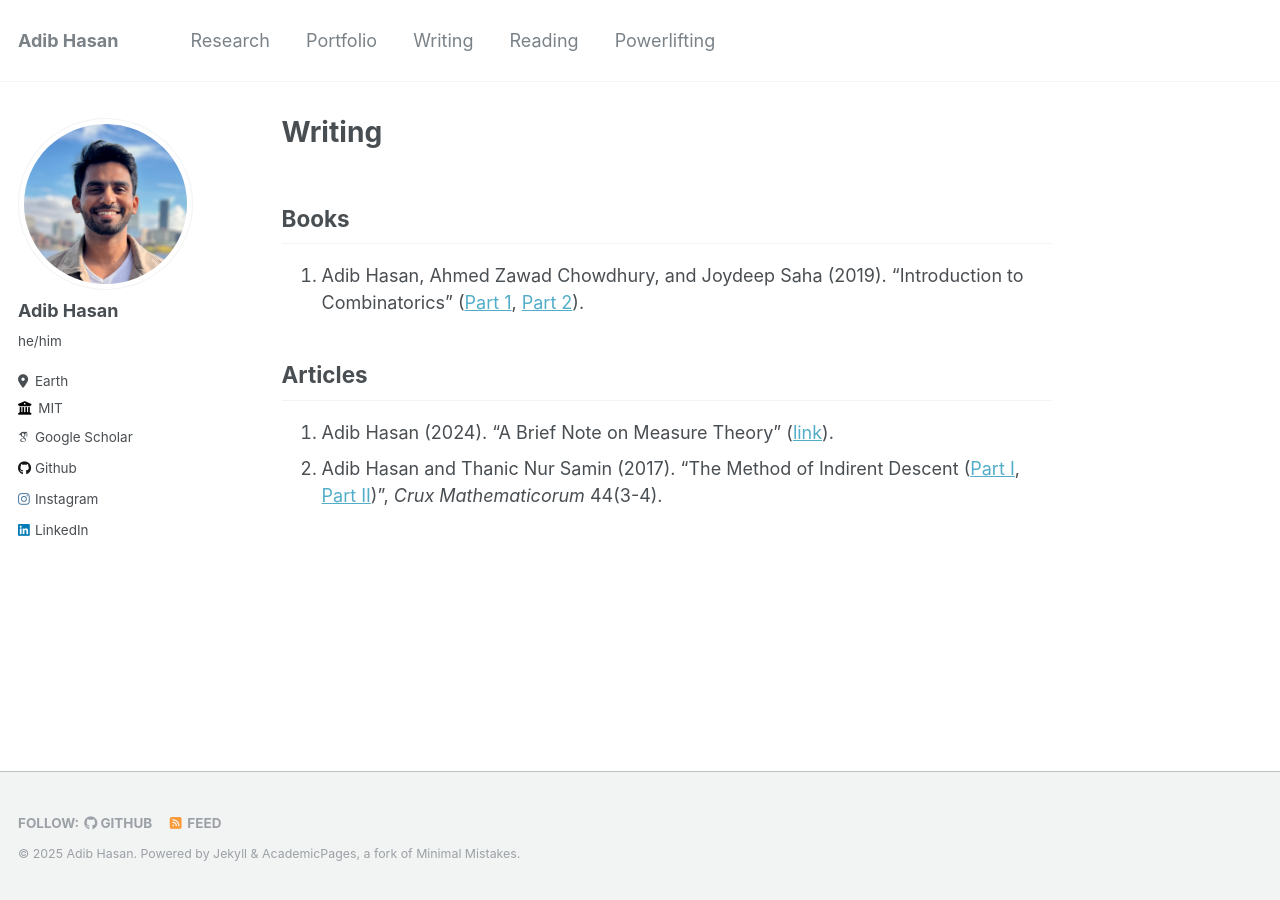
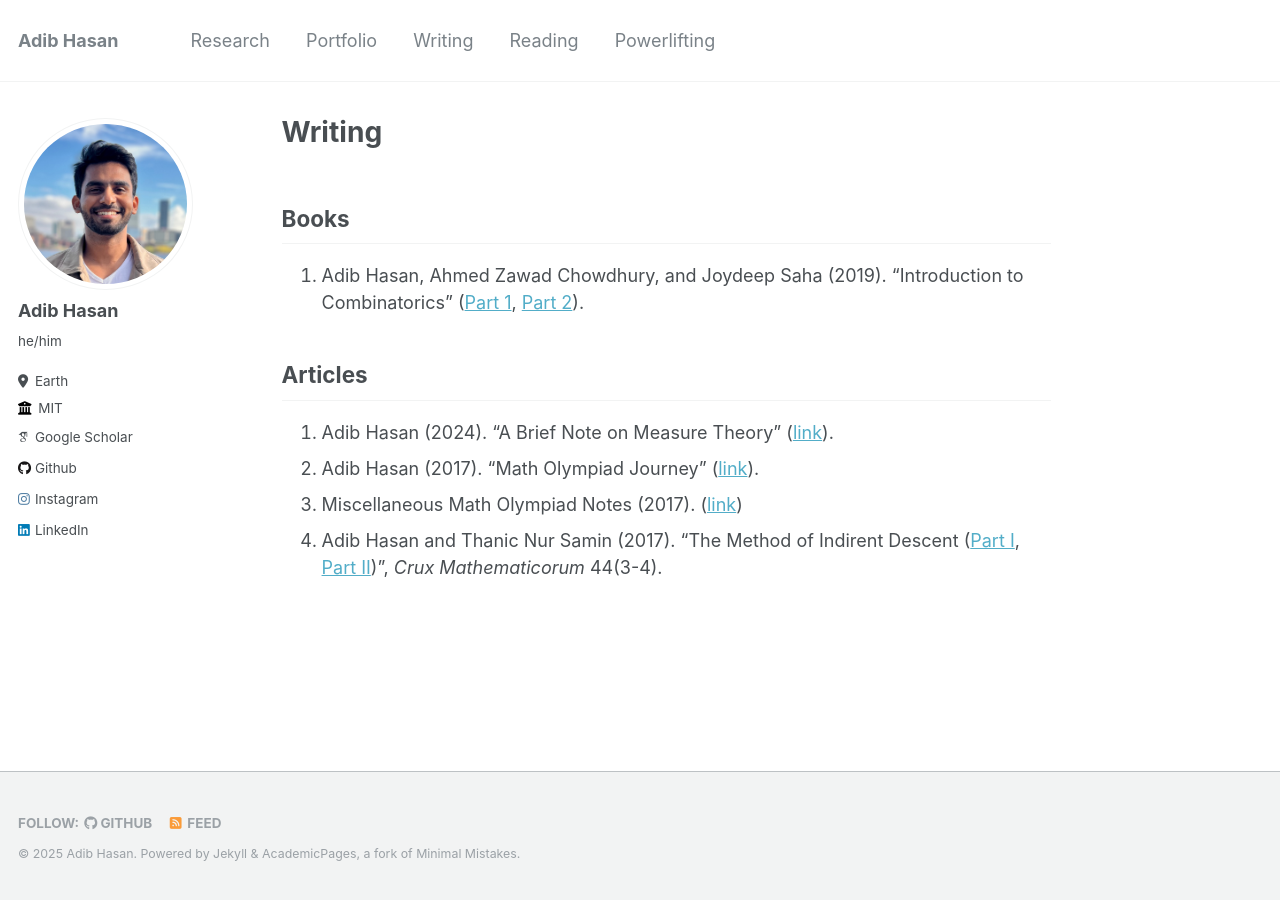
Before and after one commit to Neehan/neehan.github.io, a Jekyll site: the page built from _pages/writing.md, in a window 1280 px wide. Built offline with Jekyll 4.4.1, drawn with Linux system fonts in a browser that asks for light colours; some web fonts are replaced.

Commit message:
Update writing.md

```diff
--- a/_pages/writing.md
+++ b/_pages/writing.md
@@ -8,4 +8,6 @@ author_profile: true
 
 ## Articles
 1. Adib Hasan (2024). "A Brief Note on Measure Theory" ([link](/files/measure_theory.pdf)).
-2. Adib Hasan and Thanic Nur Samin (2017). "The Method of Indirent Descent ([Part I](https://cms.math.ca/wp-content/uploads/crux-pdfs/CRUXv44n3.pdf), [Part II](https://cms.math.ca/wp-content/uploads/crux-pdfs/CRUXv44n4.pdf))", *Crux Mathematicorum* 44(3-4).
+2. Adib Hasan (2017). "Math Olympiad Journey" ([link](https://drive.google.com/file/d/1sGMkDq5xsaB_Q96BcWSji65znOktS6EW/view?usp=sharing)).
+3. Miscellaneous Math Olympiad Notes (2017). ([link](https://drive.google.com/drive/u/0/folders/0B8NfhxOmm_tpbW1zOENuWElCTWM?resourcekey=0-kBAQEb3zwQKxsanI3DT3Ug))
+4. Adib Hasan and Thanic Nur Samin (2017). "The Method of Indirent Descent ([Part I](https://cms.math.ca/wp-content/uploads/crux-pdfs/CRUXv44n3.pdf), [Part II](https://cms.math.ca/wp-content/uploads/crux-pdfs/CRUXv44n4.pdf))", *Crux Mathematicorum* 44(3-4).
```
